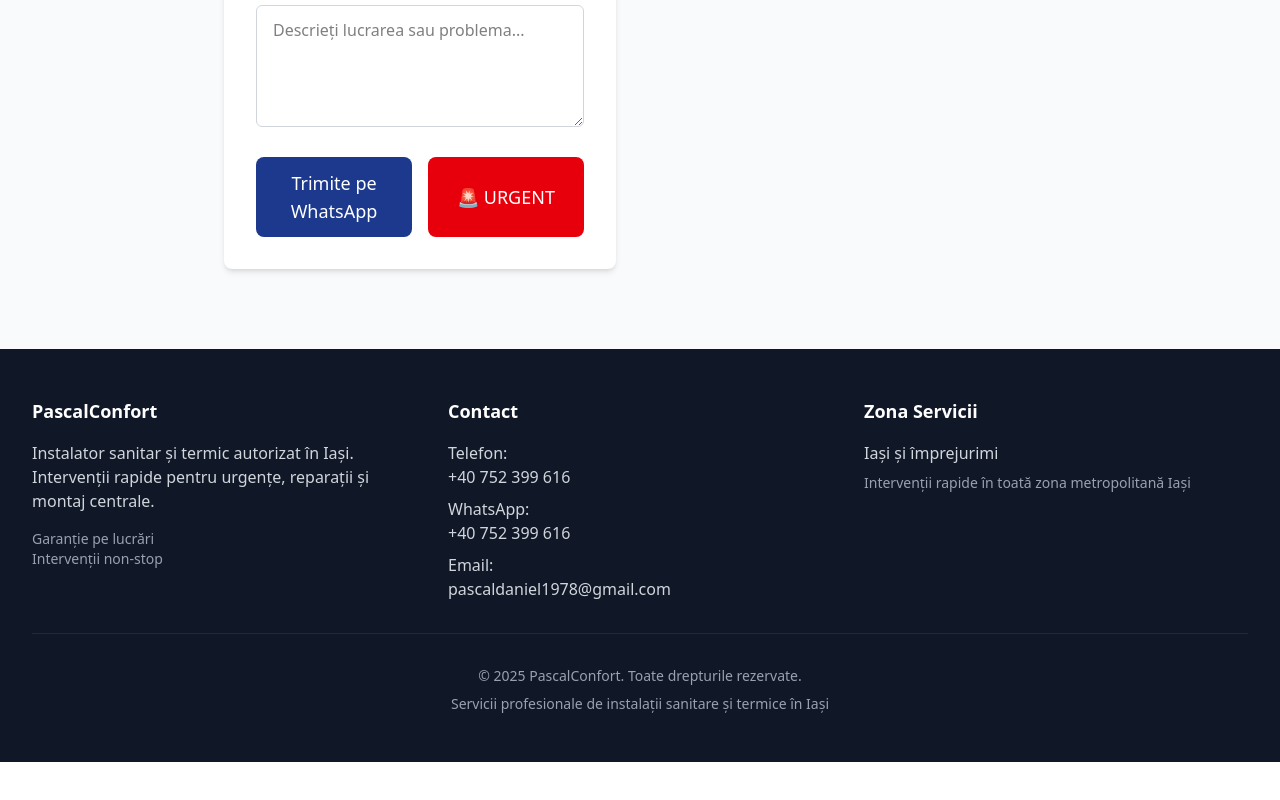
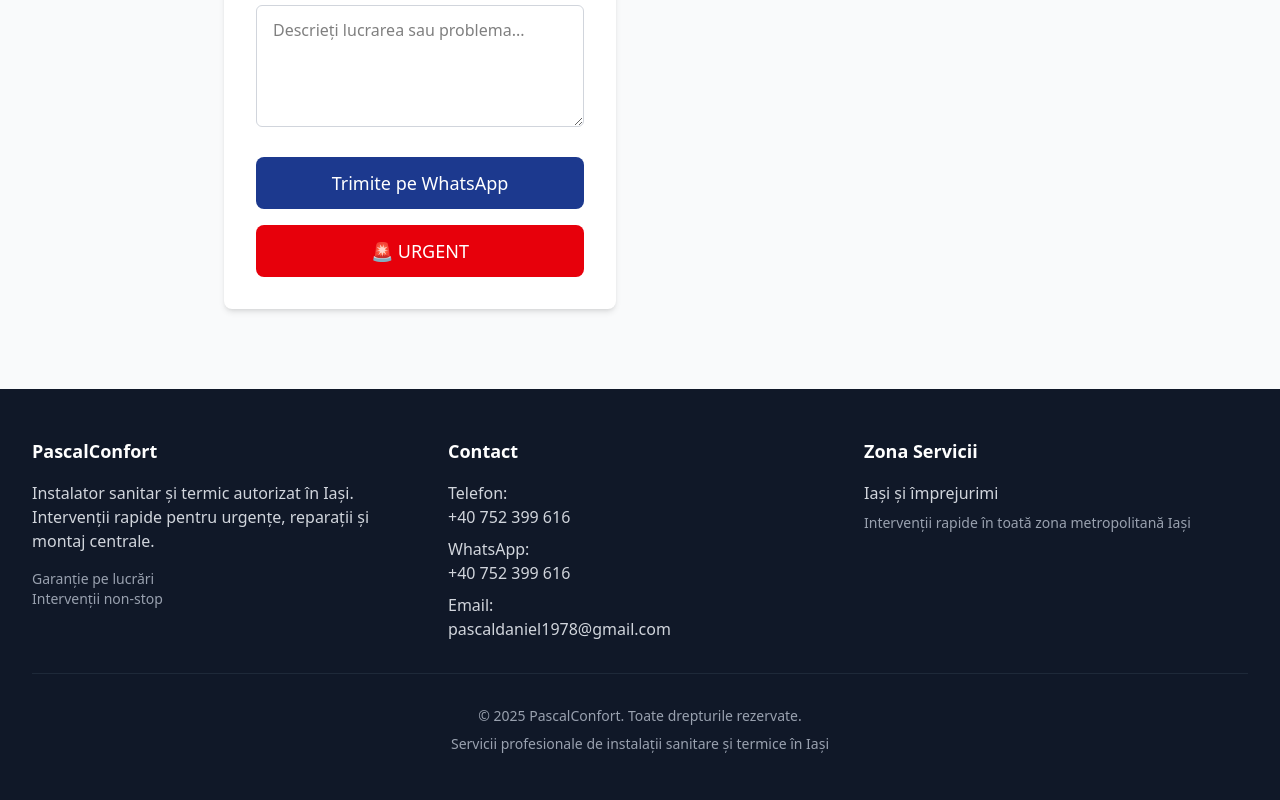
Before and after one commit to pkbannutz/PascalConfort, a Next.js app: page / in a window 1280 px wide. Shown: the part 4382-5182 px from the top of the page. Before the commit the page ends 5144 px from the top, so only its background shows below. Built offline with nearby package versions, Linux system fonts and the light colour scheme.

Commit message:
Update WhatsApp message formatting for normal and urgent form submissions, and vertical button stacking on web

```diff
--- a/src/app/components/sections/ContactForm.tsx
+++ b/src/app/components/sections/ContactForm.tsx
@@ -25,14 +25,14 @@ export function ContactForm() {
   });
 
   const handleNormalSubmit = (data: ContactFormInputs) => {
-    const whatsappMessage = `Salut! Nume: ${data.name}\nTelefon: ${data.phone}\nAdresa: ${data.address}\nMesaj: ${data.message}`;
+    const whatsappMessage = `*PascalConfort - Cerere Ofertă Instalator Iași*\n\n*Mesaj:* *${data.message}*\n\n*Adresa:* ${data.address}\n\n*Nume:* ${data.name}\n*Telefon:* ${data.phone}`;
     const whatsappUrl = `https://wa.me/40752399616?text=${encodeURIComponent(whatsappMessage)}`;
     window.open(whatsappUrl, '_blank');
     reset();
   };
 
   const handleUrgentSubmit = (data: ContactFormInputs) => {
-    const whatsappMessage = `🚨 URGENT! 🚨\n\nNume: ${data.name}\nTelefon: ${data.phone}\nAdresa: ${data.address}\n\nMesaj: ${data.message}\n\n⚠️ CERERE URGENTĂ - INTERVENȚIE RAPIDĂ NECESARĂ!`;
+    const whatsappMessage = `*PascalConfort - Cerere Ofertă Instalator Iași* 🚨 *URGENT!*\n\n*Mesaj:* *${data.message}*\n\n*Adresa:* ${data.address}\n\n*Nume:* ${data.name}\n*Telefon:* ${data.phone}\n\n🚨 CERERE URGENTĂ - INTERVENȚIE RAPIDĂ NECESARĂ!`;
     const whatsappUrl = `https://wa.me/40752399616?text=${encodeURIComponent(whatsappMessage)}`;
     window.open(whatsappUrl, '_blank');
     reset();
@@ -118,12 +118,12 @@ export function ContactForm() {
                 )}
               </div>
 
-              <div className="flex flex-col sm:flex-row gap-4">
+              <div className="flex flex-col gap-4">
                 <Button
                   type="button"
                   variant="primary"
                   size="lg"
-                  className="flex-1"
+                  className="w-full"
                   onClick={handleSubmit(handleNormalSubmit)}
                 >
                   Trimite pe WhatsApp
@@ -132,7 +132,7 @@ export function ContactForm() {
                   type="button"
                   variant="secondary"
                   size="lg"
-                  className="flex-1 bg-red-600 hover:bg-red-700 focus:ring-red-500"
+                  className="w-full bg-red-600 hover:bg-red-700 focus:ring-red-500"
                   onClick={handleSubmit(handleUrgentSubmit)}
                 >
                   🚨 URGENT
```
